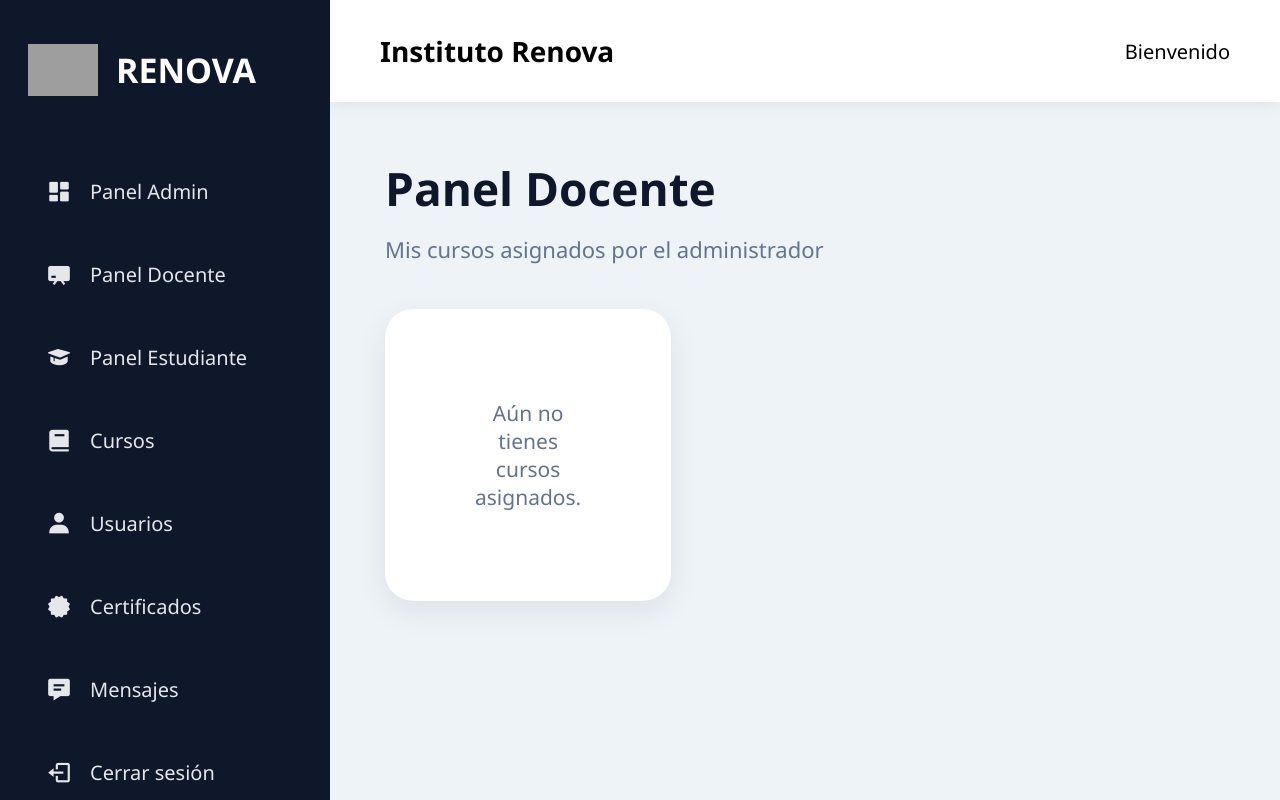
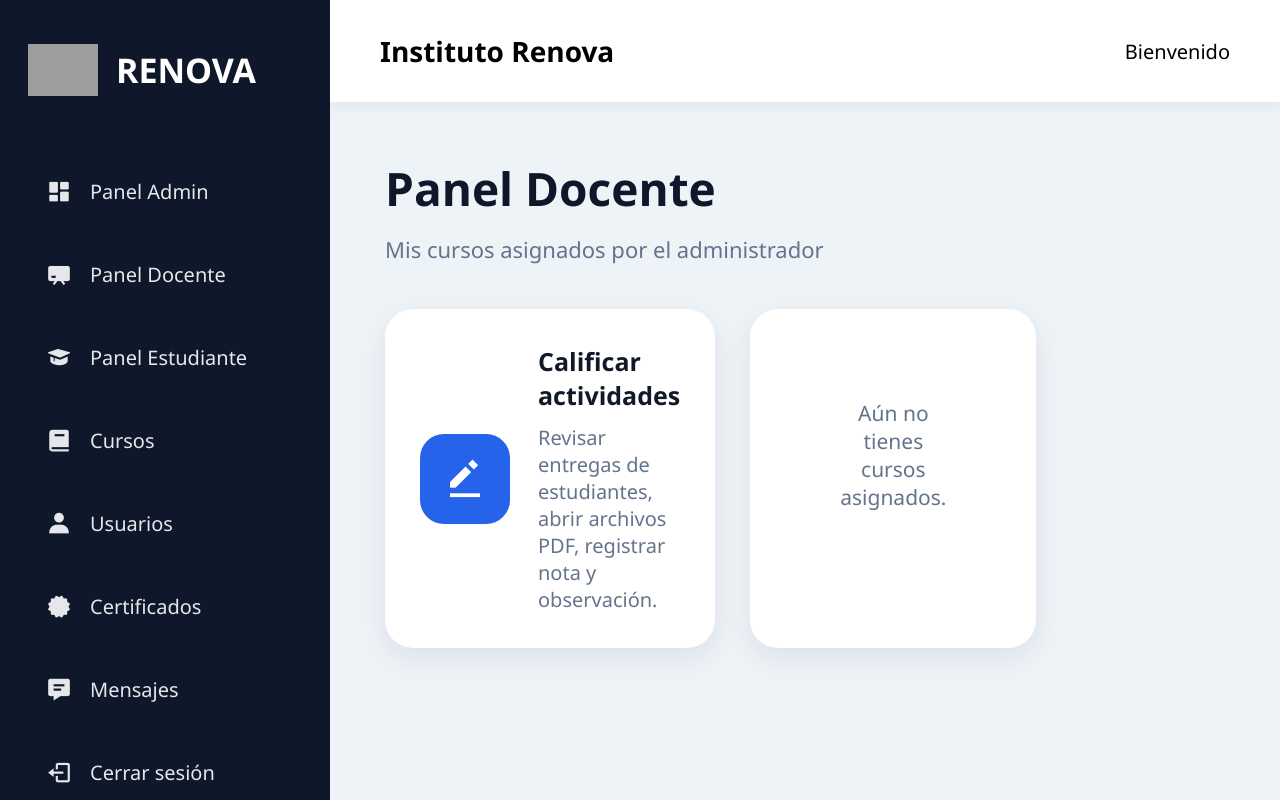
Before and after one commit to Kamerly27/INSTRENOVAREAL, a Flask app: page /docente/dashboard in a window 1280 px wide. Run offline with Flask 3, Linux system fonts and the light colour scheme; the visitor is signed in with stand-in values (Sample User, id 1); data that the repository does not hold is empty; parts of the project's set-up code (start-up, migrations or seed data) failed here and were passed over; grey boxes are pictures that could not be loaded.

Commit message:
Agregar boton calificar actividades docente

```diff
--- a/templates/docente/dashboard.html
+++ b/templates/docente/dashboard.html
@@ -12,6 +12,29 @@ Panel Docente | Instituto Renova
 </div>
 
 <div class="cards">
+
+    <a
+    class="card"
+    href="https://docs.google.com/spreadsheets/d/1FLawJvucB-3Edqb6SCvdbF0_9164ALtlQugl2a8AYYg/edit#gid=1947901665"
+    target="_blank">
+
+        <div class="card-icon">
+            <i class='bx bxs-edit-alt'></i>
+        </div>
+
+        <div>
+
+            <h3>
+                Calificar actividades
+            </h3>
+
+            <p>
+                Revisar entregas de estudiantes, abrir archivos PDF, registrar nota y observación.
+            </p>
+
+        </div>
+
+    </a>
 
     {% for curso in cursos %}
 
```
